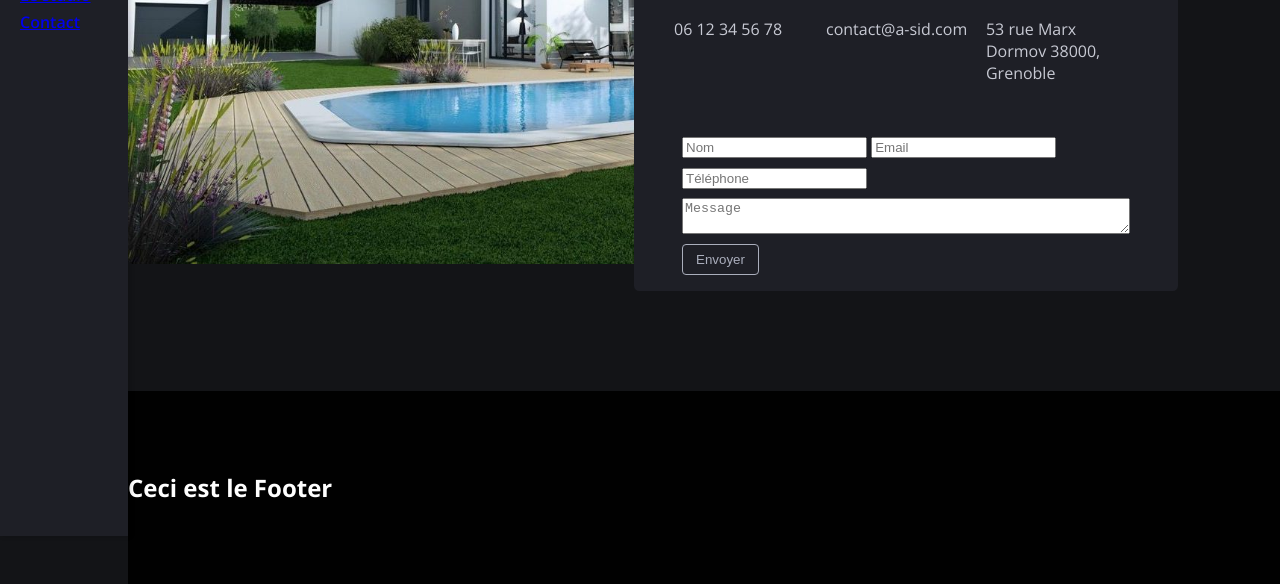
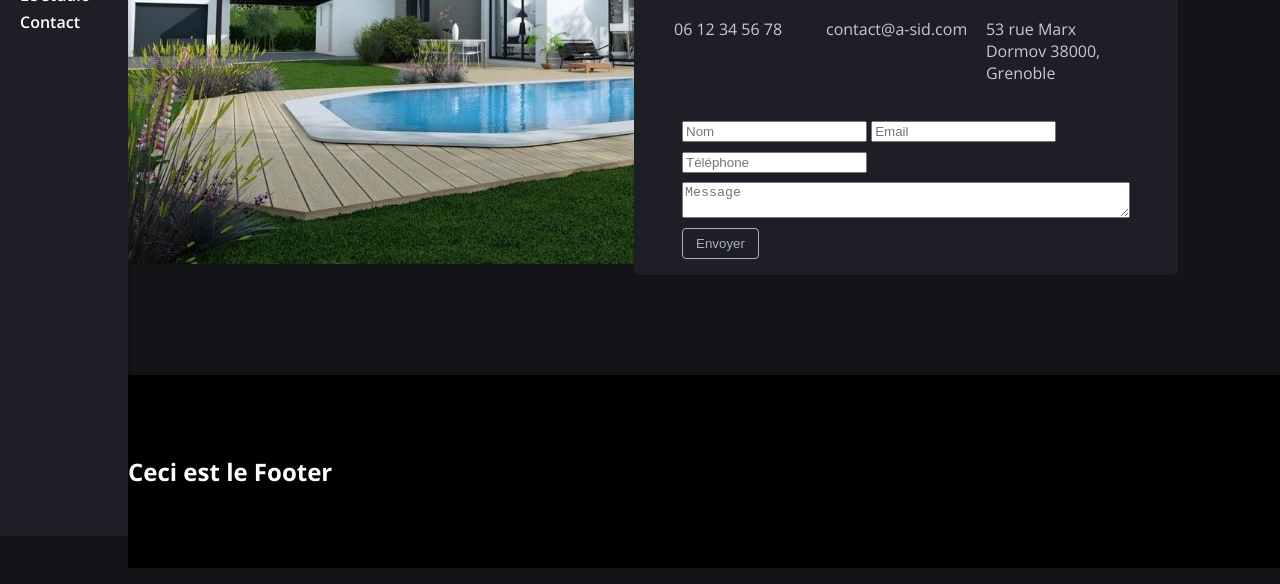
Before and after one commit to mehtod/a-sid, a plain HTML site: page About.html in a window 1280 px wide. Shown: the part 264-848 px from the top of the page. Drawn offline with nearby package versions, Linux system fonts and the light colour scheme.

Commit message:
Update custom.css

```diff
--- a/custom.css
+++ b/custom.css
@@ -56,7 +56,6 @@ img {
 
 p {
     color:#c7c9d3;
-    padding-bottom: 1rem;
 }
 
 button {
@@ -86,6 +85,11 @@ input:hover {
     background: white;
     border-color: white;
     color: black;
+}
+
+a {
+    text-decoration: none;
+    color: white;
 }
 
 .nav-item {
```
